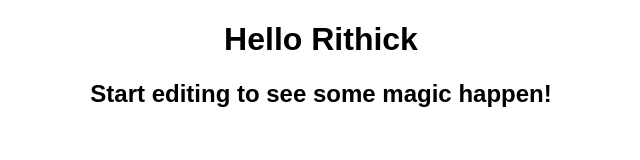
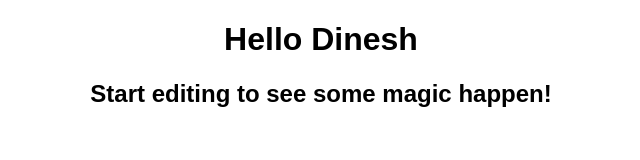
Before and after one commit to dinesh1101/DemoReact, a React (Create React App) app: page / in a window 1280 px wide. Shown: the top 160 px of the page, without its empty margins (319-959 px from the left). Built offline with nearby package versions, Linux system fonts and the light colour scheme.

Commit message:
Name changed as D

```diff
--- a/src/App.js
+++ b/src/App.js
@@ -3,7 +3,7 @@ import "./styles.css";
 export default function App() {
   return (
     <div className="App">
-      <h1>Hello Rithick</h1>
+      <h1>Hello Dinesh</h1>
       <h2>Start editing to see some magic happen!</h2>
     </div>
   );
```
